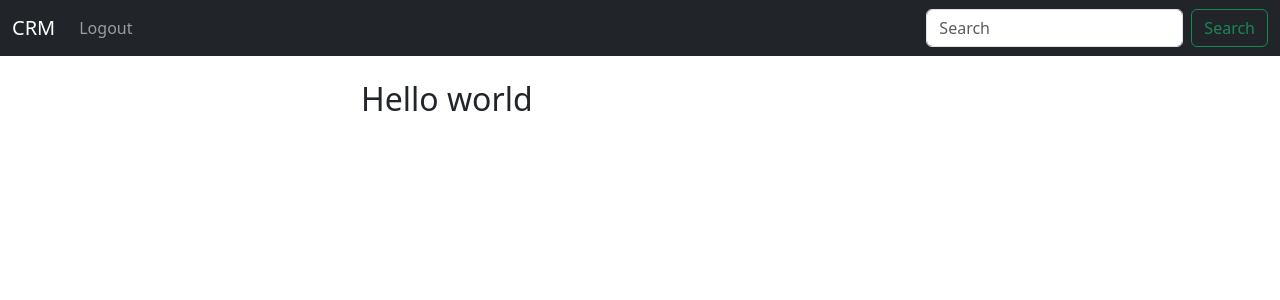
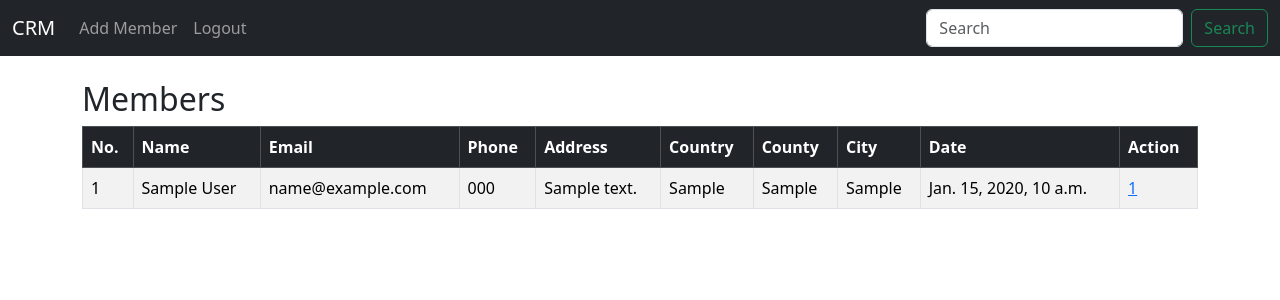
Before and after one commit to opar1991/django-crud, a Django app: page / in a window 1280 px wide. Shown: the top 300 px of the page. Run offline with Django 5.2, Linux system fonts and the light colour scheme; a user stored in the database is signed in; tables that the repository leaves empty hold one stand-in row (values such as "Sample post").

Commit message:
final work

```diff
--- a/hms/baseapp/admin.py
+++ b/hms/baseapp/admin.py
@@ -1,7 +1,7 @@
 from django.contrib import admin
+from . models import Members
 
-from .models import Rooms
+
 
 # Register your models here.
-
-admin.site.register(Rooms)
+admin.site.register(Members)
--- a/hms/baseapp/models.py
+++ b/hms/baseapp/models.py
@@ -1,14 +1,18 @@
 from django.db import models
 
 # Create your models here.
-class Rooms(models.Model):
-    #host =
-    #tpoic=
-    name = models.CharField(max_length=200)
-    decription = models.TextField(null=True, blank=True)
-   # participants = models.
-    updated = models.DateTimeField(auto_now=True)
-    created = models.DateTimeField(auto_now_add=True)
+class Members(models.Model):
+    created_at = models.DateTimeField(auto_now_add=True)
+    updated_at = models.DateTimeField(auto_now_add=True)
+    first_name = models.CharField(max_length=50)
+    last_name = models.CharField(max_length=50)
+    email = models.CharField(max_length=50)
+    phone = models.CharField(max_length=50)
+    Country = models.CharField(max_length=50)
+    County = models.CharField(max_length=50)
+    Address = models.CharField(max_length=50)
+    city = models.CharField(max_length=50)
+
 
     def __str__(self):
-        return self.name
+        return f"{self.first_name}, {self.last_name}"
--- a/hms/baseapp/templates/baseapp/Index.html
+++ b/hms/baseapp/templates/baseapp/Index.html
@@ -2,10 +2,54 @@
 
 {% block content %}
 
-<div class="col-md-6 offset-md-3">
+
     {% if user.is_authenticated %}
-    <h2>Hello world</h2>
+    <h2>Members</h2>
+    <table class="table table-striped table-bordered table-hover">
+      <thead class="table-dark">
+        <tr>
+          <th scope="col">No.</th>
+          <th scope="col">Name</th>
+          <th scope="col">Email</th>
+          <th scope="col">Phone</th>
+          <th scope="col">Address</th>
+          <th scope="col">Country</th>
+          <th scope="col">County</th>
+          <th scope="col">City</th>
+          <th scope="col">Date</th>
+          <th scope="col">Action</th>
+        </tr>
+      </thead>
+      <tbody>
+
+          {% if members %}
+          {% for member in members %}
+          <tr>
+          <td>{{ member.id }}</td>
+          <td>
+            {{ member.first_name }}
+            {{ member.last_name }}</td>
+          <td>{{ member.email }}</td>
+          <td>{{ member.phone }}</td>
+          <td>{{ member.Address}}</td>
+          <td>{{ member.Country}}</td>
+          <td> {{ member.County }}</td>
+          <td>{{ member.city }}</td>
+          <td>{{ member.created_at }}</td>
+          <td><a href="{% url 'members' member.id %}">{{ member.id }}</a></td>
+
+
+        </tr>
+          {% endfor %}
+          {% endif %}
+
+      </tbody>
+    </table>
+
+
+
     {% else %}
+    <div class="col-md-6 offset-md-3">
     <h1>Login</h1>
     <br />
     <form method="POST" action="{% url 'home' %}">
@@ -25,8 +69,9 @@
 
 
     </form>
+  </div>
 
-</div>
+
 
 
 {% endif %}
--- a/hms/baseapp/templates/baseapp/nav.html
+++ b/hms/baseapp/templates/baseapp/nav.html
@@ -8,6 +8,9 @@
       <ul class="navbar-nav me-auto mb-2 mb-lg-0">
 
         {% if user.is_authenticated %}
+        <li class="nav-item">
+          <a class="nav-link" href="{% url 'add_members' %}">Add Member</a>
+        </li>
           <li class="nav-item">
             <a class="nav-link" href="{% url 'logout' %}">Logout</a>
           </li>
--- a/hms/baseapp/urls.py
+++ b/hms/baseapp/urls.py
@@ -8,5 +8,9 @@ urlpatterns  = [
     #path('login/', views.login_user, name="login"),
     path('logout/', views.logout_user, name="logout"),
     path('register/', views.register_user, name="register"),
+    path('members/<int:pk>', views.member_records, name="members"),
+    path('delete_members/<int:pk>', views.delete_members, name="del_members"),
+    path('add_members/', views.add_members, name="add_members"),
+    path('update_members/<int:pk>', views.update_members, name="update_members"),
 
 ]
--- a/hms/baseapp/views.py
+++ b/hms/baseapp/views.py
@@ -1,10 +1,14 @@
 from django.shortcuts import render, redirect
 from django.contrib.auth import authenticate, login, logout
 from django.contrib import messages
+from . forms import SignUpForm, AddMembersForm
+from .models import Members
 
 # Create your views here.
 
 def home(request):
+    #grab everything from table Members
+    members = Members.objects.all()
     #check login
     if request.method == 'POST':
         username = request.POST['username']
@@ -19,12 +23,88 @@ def home(request):
             messages.success(request, "There was a problem loggin you in")
             return redirect('home')
     else:
-        return render(request, 'baseapp/index.html', {})
+        return render(request, 'baseapp/index.html', {'members':members})
 def login_user(request):
     pass
 def logout_user(request):
     logout(request)
     messages.success(request, "You have logged out..")
     return redirect('home')
+from django.shortcuts import render, redirect
+from django.contrib import messages
+from django.contrib.auth import authenticate, login
+
 def register_user(request):
-    return render(request, 'baseapp/register.html', {})
+    if request.method == 'POST':
+        form = SignUpForm(request.POST)
+        if form.is_valid():
+            form.save()
+            # Authenticate and login
+            username = form.cleaned_data['username']
+            password = form.cleaned_data['password1']
+            user = authenticate(username=username, password=password)
+            login(request, user)
+            messages.success(request, 'You have successfully registered')
+            return redirect('home')
+        else:
+            # Add error message and re-render the form with errors
+            messages.error(request, 'Registration failed. Please correct the errors below.')
+    else:
+        form = SignUpForm()
+
+    # Render the template with form context for both GET and invalid POST requests
+    context = {'form': form}
+    return render(request, 'baseapp/register.html', context)
+
+def member_records(request, pk):
+    #first check if the user is logged in before displayin the records
+    if request.user.is_authenticated:
+        #look up records
+        members_record = Members.objects.get(id=pk)
+        return render(request, 'baseapp/members.html', {'members_record':members_record})
+    else:
+        messages.success(request, 'You must log in to view this')
+        return redirect('home')
+def delete_members(request, pk):
+    if request.user.is_authenticated:
+        delete_record = Members.objects.get(id=pk)
+        delete_record.delete()
+        messages.success(request, 'Record successfully deleted')
+        return redirect('home')
+    else:
+        messages.success(request, 'You must be logged')
+        return redirect('home')
+def add_members(request):
+    form = AddMembersForm(request.POST or None)
+    if request.user.is_authenticated:
+        if request.method == 'POST':
+            if form.is_valid():
+                new_members = form.save()
+                messages.success(request, "Member successfully added")
+                return redirect('home')
+        return render(request, 'baseapp/add_members.html', {'form':form})
+    else:
+        messages.success(request, "You must be logged in to do this operation")
+        return redirect('home')
+def update_members(request, pk):
+    if request.user.is_authenticated:
+        try:
+            current_record = Members.objects.get(id=pk)
+        except Members.DoesNotExist:
+            messages.error(request, "Member not found")
+            return redirect('home')  # Or redirect to an appropriate page if member not found
+
+        form = AddMembersForm(request.POST or None, instance=current_record)
+
+        if form.is_valid():
+            form.save()
+            messages.success(request, "Record successfully updated")
+            return redirect('home')  # Redirect to a success page or member details page
+
+        # If form is not valid, render the form with the current record
+        return render(request, 'baseapp/update_members.html', {'form': form, 'current_record': current_record})
+
+    else:
+        # Handle case where user is not authenticated
+        messages.error(request, "You must be logged in to update members.")
+        return redirect('home')  # Redirect to the login page or another appropriate pag
```
Also changed, not shown: hms/baseapp/forms.py (+17 -0 lines), hms/baseapp/templates/baseapp/add_members.html (added, +17 -0 lines), hms/baseapp/templates/baseapp/members.html (added, +38 -0 lines), hms/baseapp/templates/baseapp/register.html (+26 -1 lines), hms/baseapp/templates/baseapp/update_members.html (added, +17 -0 lines), hms/hms/settings.py (+11 -4 lines), hms/baseapp/migrations/0001_initial.py.
